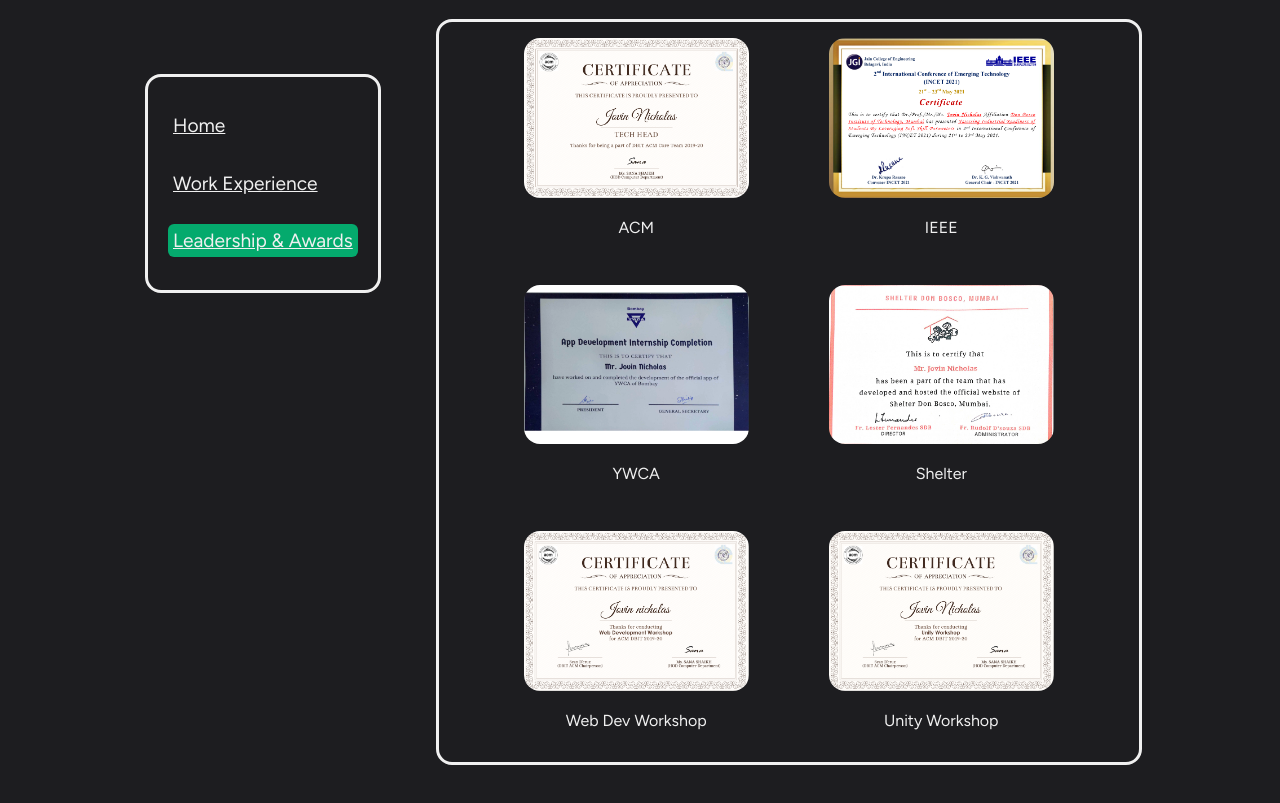
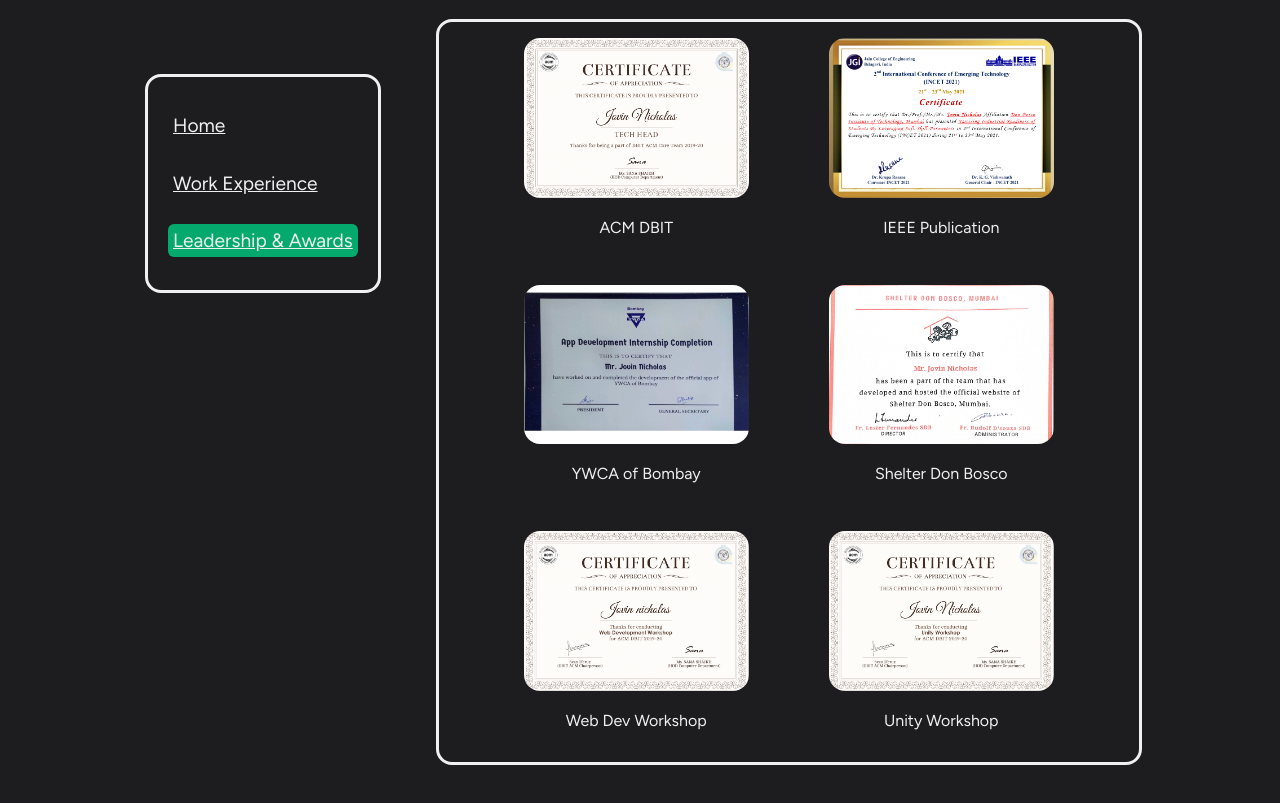
Before and after one commit to jovin-nicholas/jovin-nicholas.github.io, a plain HTML site: page awards.html in a window 1280 px wide. Shown: the part 81-884 px from the top of the page. Drawn offline with Linux system fonts and the light colour scheme.

Commit message:
updated content

```diff
--- a/awards.html
+++ b/awards.html
@@ -26,28 +26,28 @@
         <div id="gallery">
             <figure>
                 <img src="images/gallery/acm.png" onclick="window.open('images/gallery/acm.png', '_blank');">
-                <figcaption>ACM</figcaption>
+                <figcaption>ACM DBIT</figcaption>
                 <span><img src="images/gallery/acm.png"
                     alt="ACM"><br>ACM
                 </span>
             </figure>
             <figure>
                 <img src="images/gallery/ieee.png" onclick="window.open('images/gallery/ieee.png', '_blank');">
-                <figcaption>IEEE</figcaption>
+                <figcaption>IEEE Publication</figcaption>
                 <span><img src="images/gallery/ieee.png"
                     alt="IEEE"><br>IEEE
                 </span>
             </figure>
             <figure>
                 <img src="images/gallery/ywca.png" onclick="window.open('images/gallery/ywca.png', '_blank');">
-                <figcaption>YWCA</figcaption>
+                <figcaption>YWCA of Bombay</figcaption>
                 <span><img src="images/gallery/ywca.png"
                     alt="YWCA"><br>YWCA
                 </span>
             </figure>
             <figure>
                 <img src="images/gallery/shelter_web.png"  onclick="window.open('images/gallery/shelter_web.png', '_blank');">
-                <figcaption>Shelter</figcaption>
+                <figcaption>Shelter Don Bosco</figcaption>
                 <span><img src="images/gallery/shelter_web.png"
                     alt="shelter_web"><br>Shelter
                 </span>
```
